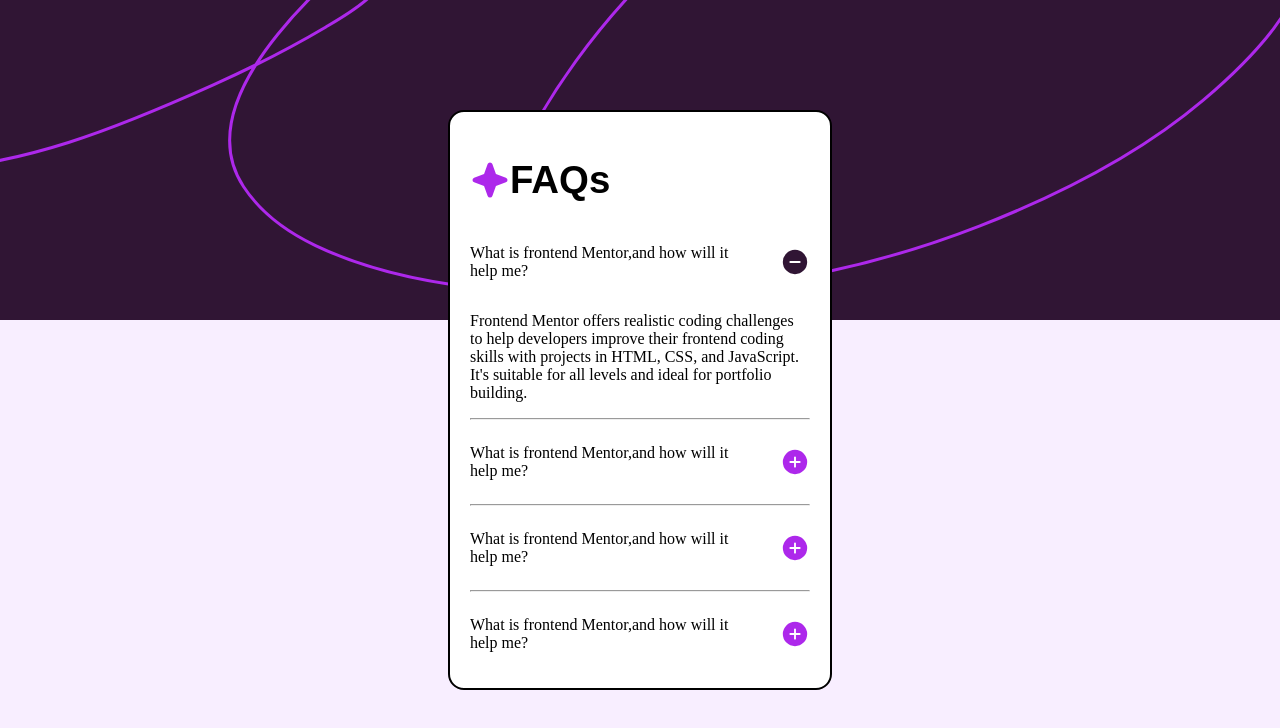
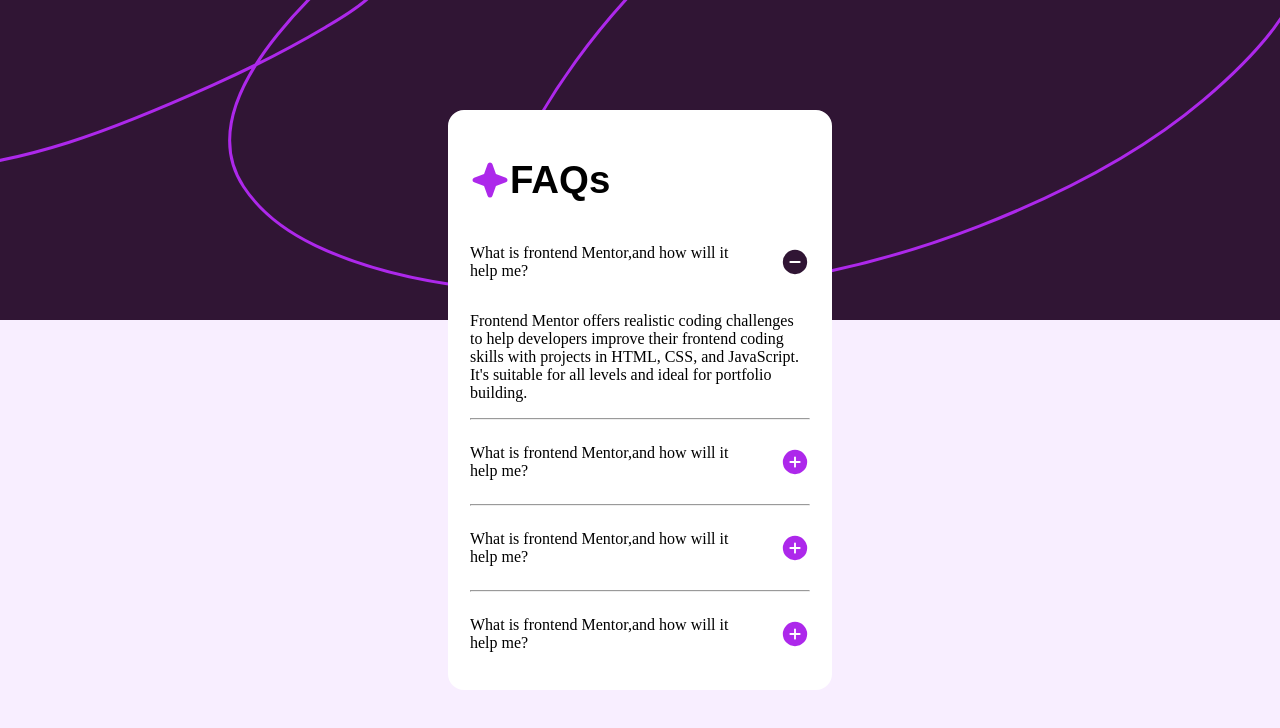
Before and after one commit to Abdurraheemm/faq-accordion, a plain HTML site: page index.html in a window 1280 px wide. Shown: the top 728 px of the page. Drawn offline with Linux system fonts and the light colour scheme.

Commit message:
Add files via upload

```diff
--- a/index.html
+++ b/index.html
@@ -29,7 +29,7 @@
         }
         .container{
             width: 30%;
-            border: 2px solid;
+            border: 2px solid white;
             background-color: white;
             border-radius: 16px;
             display: flex;
```
